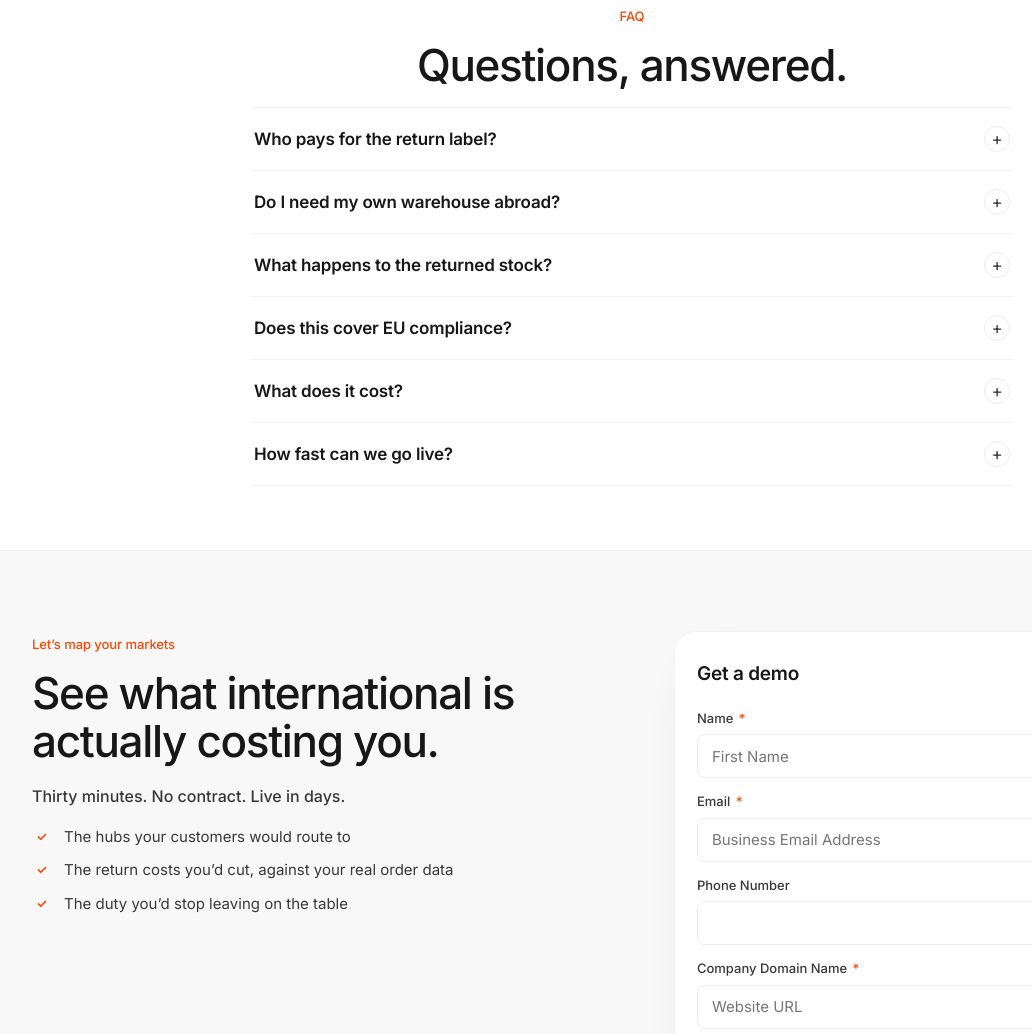
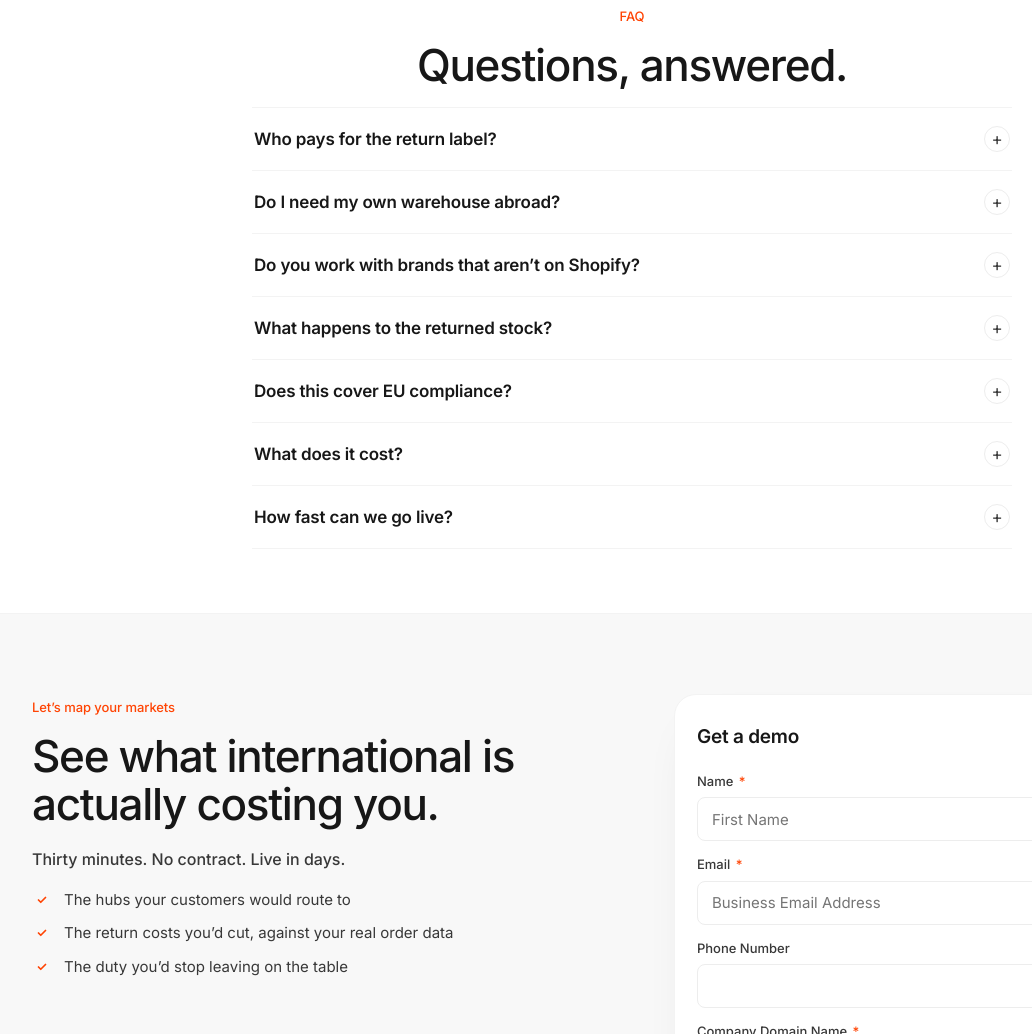
Before and after one commit to RedoKitchen/international-returns-landing-page, a website: page index.html in a window 1280 px wide. Shown: the part 4211-5245 px from the top of the page, without its empty margins (8-1040 px from the left). Drawn offline with Linux system fonts and the light colour scheme.

Commit message:
FAQ: add non-Shopify platforms question
Co-Authored-By: Claude Fable 5 <noreply@anthropic.com>

```diff
--- a/index.html
+++ b/index.html
@@ -1135,6 +1135,10 @@
           <div class="acc-body"><div class="inner"><p>No. Shared Redo hubs in the <b>US, Canada, UK, EU and Australia</b> give you a local return address on day one. No lease, no 3PL RFP, no headcount.</p></div></div>
         </div>
         <div class="acc-item">
+          <button class="acc-q" type="button"><h4>Do you work with brands that aren&rsquo;t on Shopify?</h4><span class="chev" aria-hidden="true">+</span></button>
+          <div class="acc-body"><div class="inner"><p>Yes. Most of our 4,000+ brands run Shopify, but <b>we service brands on other platforms too</b>. Tell us your stack on the demo and we&rsquo;ll confirm the fit.</p></div></div>
+        </div>
+        <div class="acc-item">
           <button class="acc-q" type="button"><h4>What happens to the returned stock?</h4><span class="chev" aria-hidden="true">+</span></button>
           <div class="acc-body"><div class="inner"><p>Every unit is inspected and graded at the hub. Restock it in market, consolidate it home on bulk freight, or <b>sell eligible units to Redo</b> and we resell them in market.</p></div></div>
         </div>
```
